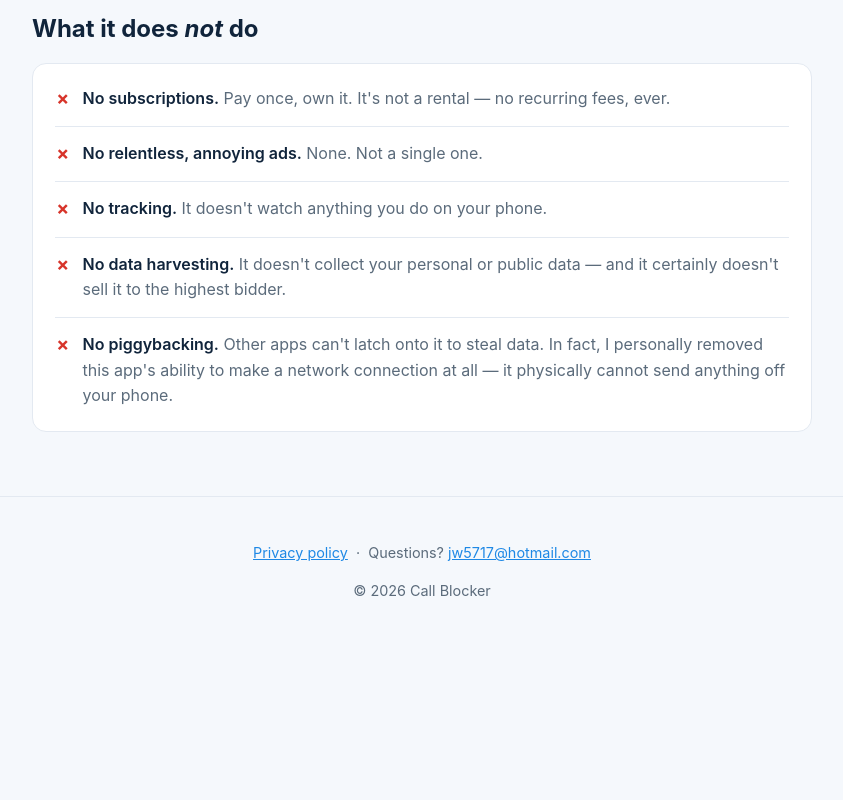
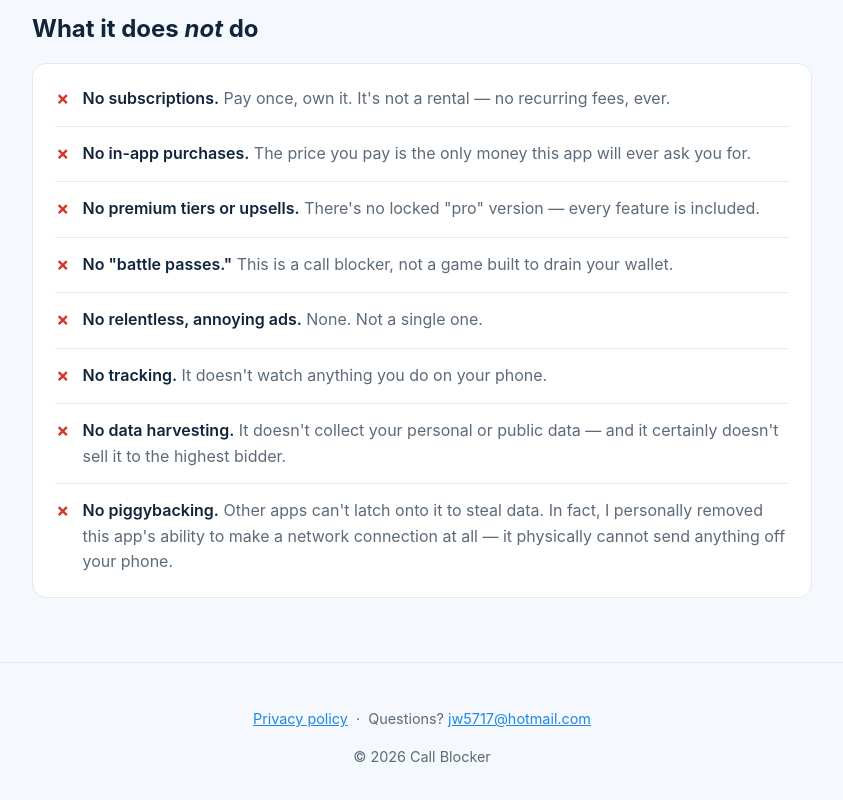
Before and after one commit to jw5717/callblocker, a plain HTML site: page docs/index.html in a window 1280 px wide. Shown: the part 956-1756 px from the top of the page, without its empty margins (218-1061 px from the left). Before the commit the page ends 1622 px from the top, so only its background shows below. Drawn offline with Linux system fonts and the light colour scheme.

Commit message:
Add 'no in-app purchases / premium tiers / battle passes' to listing + site

```diff
--- a/docs/index.html
+++ b/docs/index.html
@@ -145,6 +145,21 @@
         </li>
         <li class="no">
           <span class="mark">&#10007;</span>
+          <span><span class="label">No in-app purchases.</span><span class="sub"> The price
+          you pay is the only money this app will ever ask you for.</span></span>
+        </li>
+        <li class="no">
+          <span class="mark">&#10007;</span>
+          <span><span class="label">No premium tiers or upsells.</span><span class="sub">
+          There's no locked "pro" version &mdash; every feature is included.</span></span>
+        </li>
+        <li class="no">
+          <span class="mark">&#10007;</span>
+          <span><span class="label">No "battle passes."</span><span class="sub"> This is a
+          call blocker, not a game built to drain your wallet.</span></span>
+        </li>
+        <li class="no">
+          <span class="mark">&#10007;</span>
           <span><span class="label">No relentless, annoying ads.</span><span class="sub">
           None. Not a single one.</span></span>
         </li>
```
Also changed, not shown: docs/full-description.txt, 1 other file.
